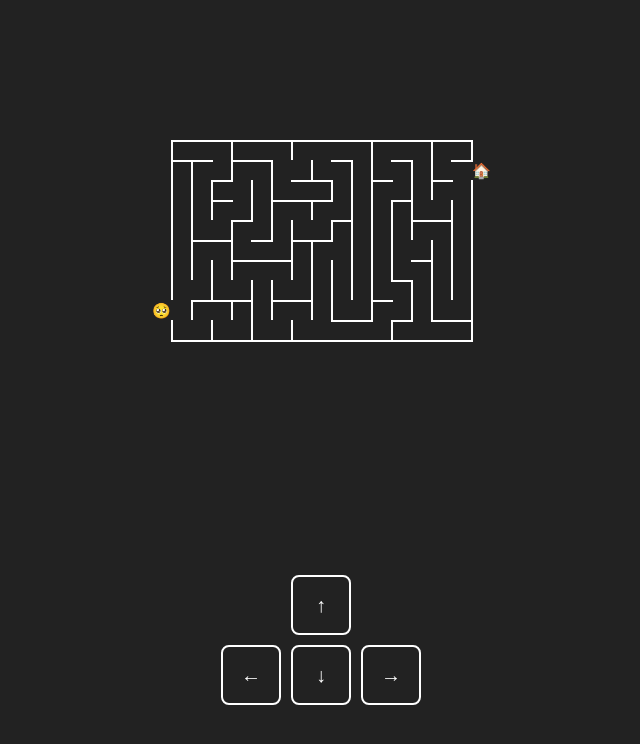
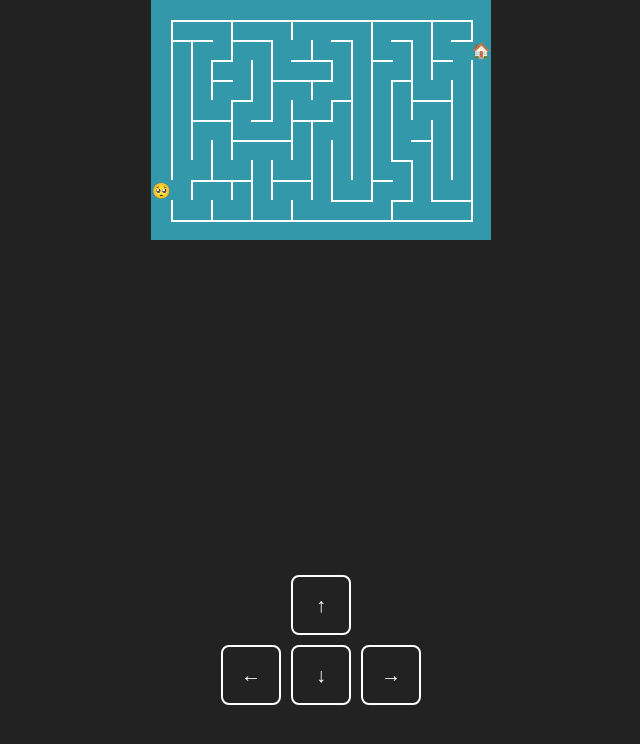
Before and after one commit to Dathc/Dathc.github.io, a plain HTML site: page index.html in a window 1280 px wide. Shown: the whole page, without its empty margins (319-959 px from the left). Drawn offline with Linux system fonts and the light colour scheme.

Commit message:
Update style.css

```diff
--- a/css/style.css
+++ b/css/style.css
@@ -17,7 +17,7 @@ body {
     position: absolute;
     width: 340px;
     height: 240px;
-    /*background: #39a;
+    background: #39a;
 
 	align-self: center;
 	justify-self: center;
```
